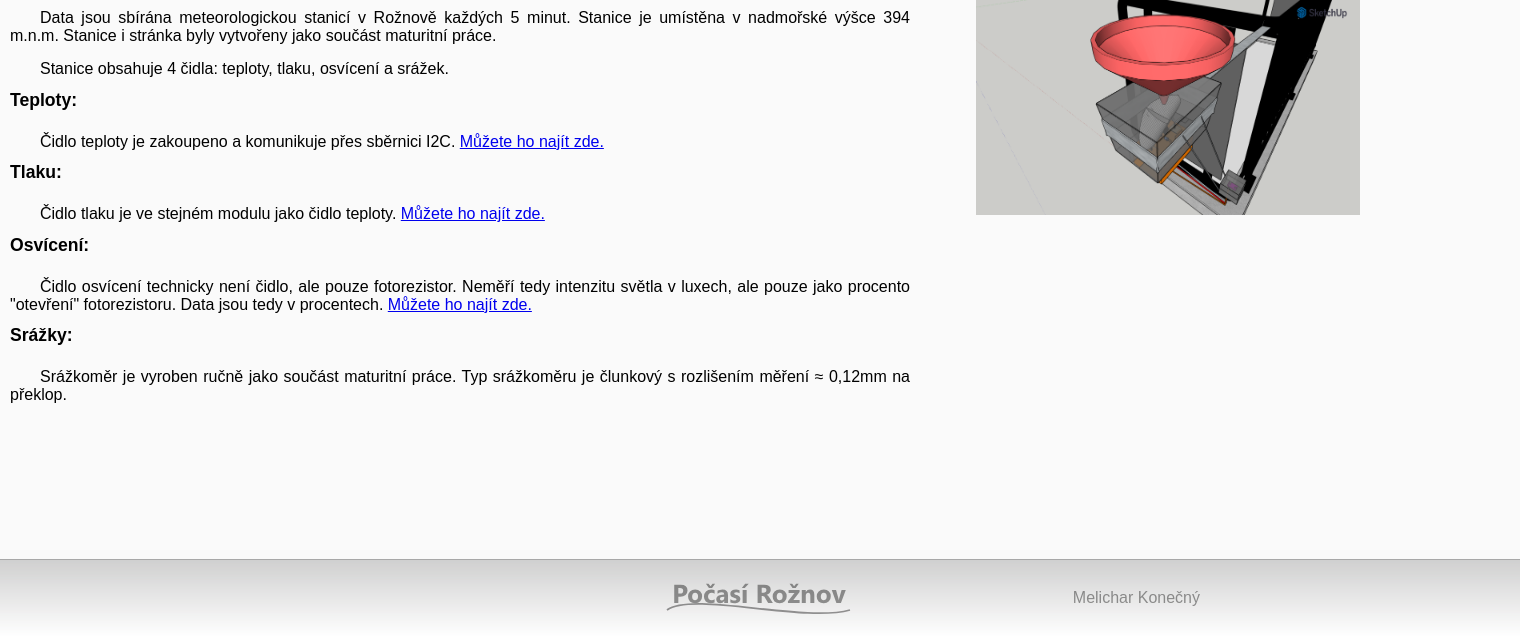
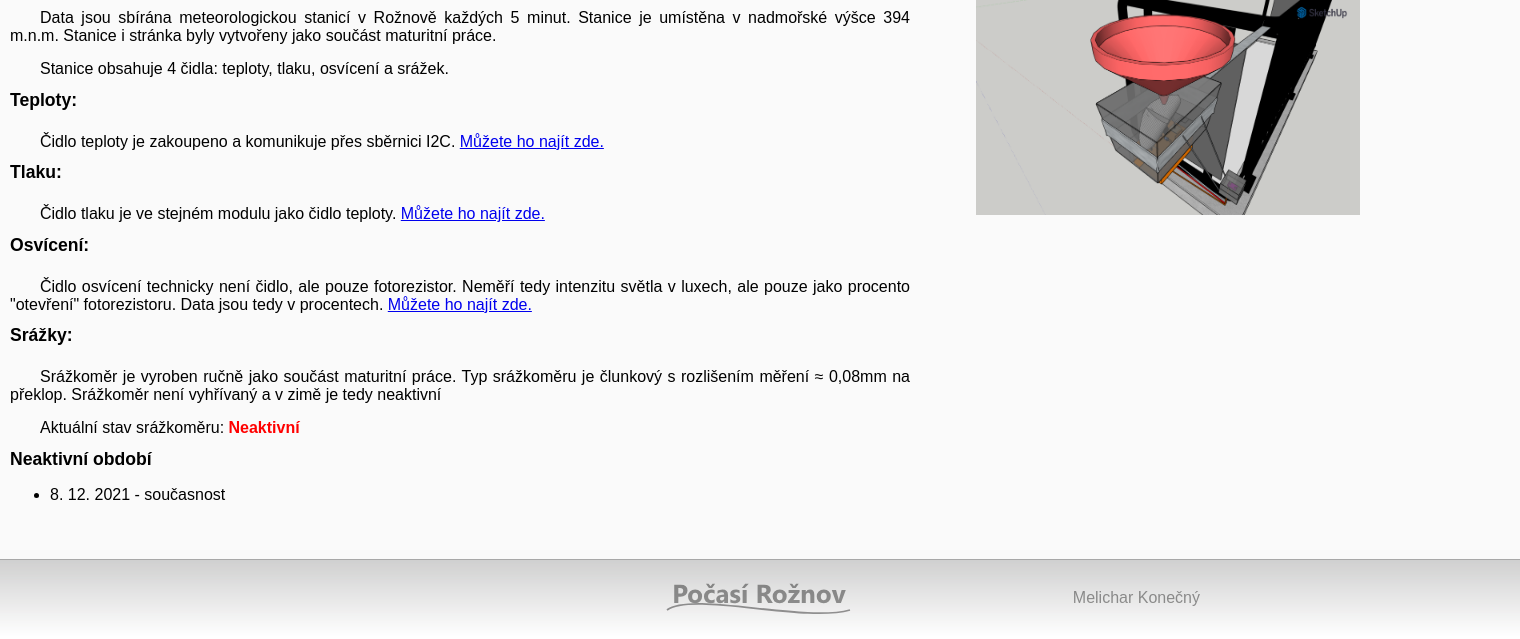
Before and after one commit to pepanzdorf/meteostanice, a Flask app: page /info in a window 1520 px wide. Shown: the part 311-950 px from the top of the page. Run offline with Flask 2, Linux system fonts and the light colour scheme; some libraries are stand-ins or nearby versions.

Commit message:
Added info about activity of raingauge.

```diff
--- a/app.py
+++ b/app.py
@@ -134,6 +134,7 @@ def input_to_datetime(start_date, start_time, end_date, end_time):
 
 HOME = read_content("home")
 INFO = read_content("info")
+RAIN = read_content("rain")
 
 
 @app.route("/")
@@ -196,6 +197,7 @@ def rain():
     df_last_record = select_last_record()
     return render_template(
         "template.html",
+        content=RAIN,
         title="Srážky",
         plot=create_plot_rain(df, "rain-plot"),
         table=create_table(
--- a/content/home.html
+++ b/content/home.html
@@ -1 +1,2 @@
 <p>Shrnutí počasí a všechny grafy pohromadě. Zobrazeno kliknutím na logo Počasí Rožnov.</p>
+<p>Aktuální stav srážkoměru: <em style="color: red;font-style: normal;font-weight: 700;">Neaktivní</em></p>
--- a/content/info.html
+++ b/content/info.html
@@ -7,4 +7,9 @@
 <h1>Osvícení:</h1>
 <p>Čidlo osvícení technicky není čidlo, ale pouze fotorezistor. Neměří tedy intenzitu světla v luxech, ale pouze jako procento "otevření" fotorezistoru. Data jsou tedy v procentech. <a href="https://dratek.cz/arduino/1737-svetelny-senzor-temt6000.html">Můžete ho najít zde.</a></p>
 <h1>Srážky:</h1>
-<p>Srážkoměr je vyroben ručně jako součást maturitní práce. Typ srážkoměru je člunkový s rozlišením měření ≈ 0,12mm na překlop.</p>
+<p>Srážkoměr je vyroben ručně jako součást maturitní práce. Typ srážkoměru je člunkový s rozlišením měření ≈ 0,08mm na překlop. Srážkoměr není vyhřívaný a v zimě je tedy neaktivní</p>
+<p>Aktuální stav srážkoměru: <em style="color: red;font-style: normal;font-weight: 700;">Neaktivní</em></p>
+<h1>Neaktivní období</h1>
+<ul>
+    <li>8. 12. 2021 - současnost</li>
+</ul>
--- /dev/null
+++ b/content/rain.html
@@ -0,0 +1 @@
+<p>Aktuální stav srážkoměru: <em style="color: red;font-style: normal;font-weight: 700;">Neaktivní</em></p>
--- a/static/style.css
+++ b/static/style.css
@@ -199,6 +199,7 @@ button#today:hover {
     left: 350px;
     top: 12px;
     opacity: 0.4;
+    position: absolute;
 }
 
 
```
